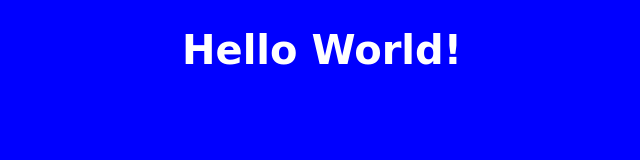
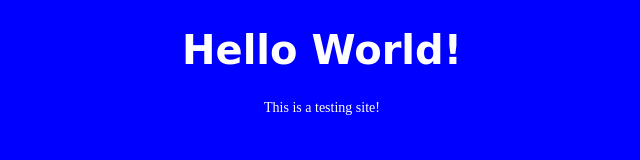
Before and after one commit to Tithya1107/git2, a plain HTML site: page index.html in a window 1280 px wide. Shown: the whole page, without its empty margins (318-958 px from the left). Drawn offline with Linux system fonts and the light colour scheme.

Commit message:
added some text

```diff
--- a/index.html
+++ b/index.html
@@ -7,5 +7,6 @@
   </head>
   <body>
     <h1>Hello World!</h1>
+    <p>This is a testing site!</p>
   </body>
 </html>
```
